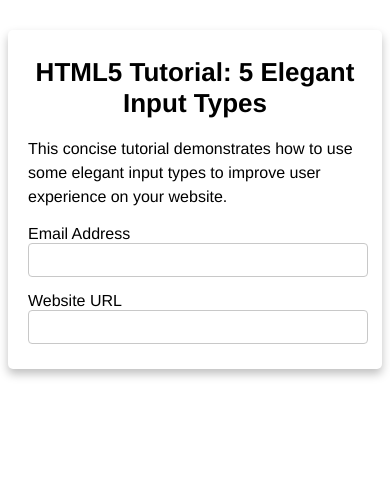
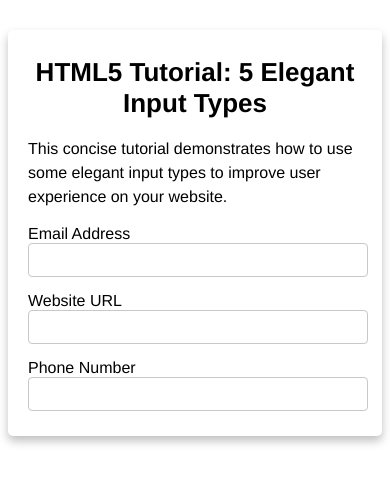
Before and after one commit to mosesajire/html-input-type-tutorial, a plain HTML site: page index.html in a window 390 px wide. Drawn offline with Linux system fonts and the light colour scheme.

Commit message:
Added content for phone number

```diff
--- a/index.html
+++ b/index.html
@@ -20,6 +20,11 @@
 					<input type="url" name="url" id="url">
 				</div>
 
+				<div class="form-group">
+					<label for="phone">Phone Number</label>
+					<input type="number" name="phone" id="phone">
+				</div>
+
 			</form>
 		</div>
 	</body>
```
